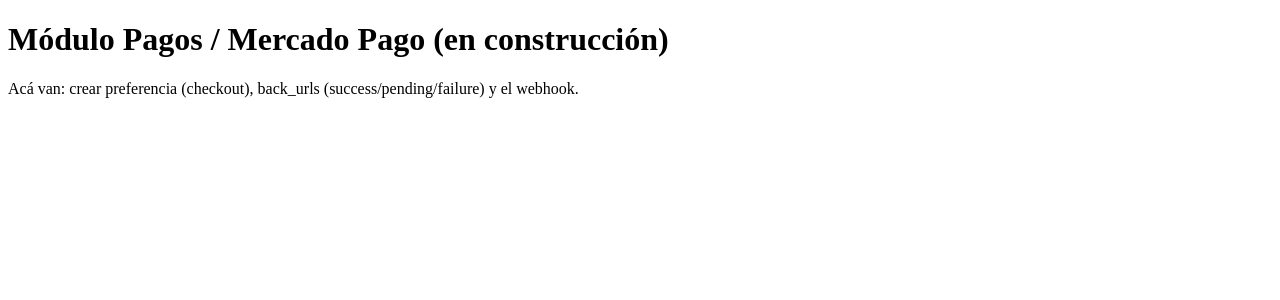
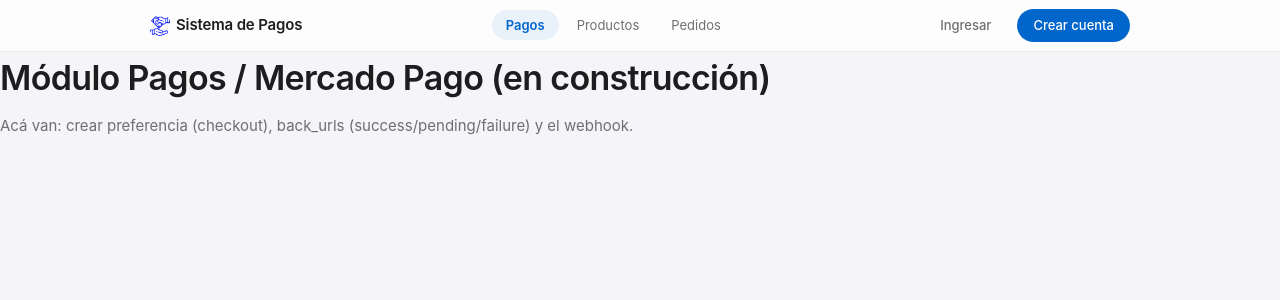
Before and after one commit to MisaelZanetti/Sistema_de_pagos, a Flask app: page /pagos/ in a window 1280 px wide. Shown: the top 300 px of the page. Run offline with Flask 3, Linux system fonts and the light colour scheme.

Commit message:
Agregar navbar con icono de marca y estilos estaticos

```diff
--- a/app/__init__.py
+++ b/app/__init__.py
@@ -24,8 +24,6 @@ def create_app(config_name='development'):
 
     @app.route('/')
     def index():
-        # Mientras no exista el módulo auth, manda directo a pagos.
-        # Cuando armes login, acá podés redirigir según autenticación.
         return redirect(url_for('pagos.index'))
 
     return app
--- /dev/null
+++ b/app/static/navbar.css
@@ -0,0 +1,208 @@
+/* app/static/css/navbar.css
+   Navbar estilo Apple: fondo translúcido con blur, tipografía SF Pro,
+   acentos en azul #0066cc / #0071e3, sin sombras duras.
+   Depende de las variables :root definidas en style.css — cargar
+   style.css ANTES que este archivo. */
+
+.navbar {
+    position: fixed;
+    top: 0;
+    left: 0;
+    right: 0;
+    z-index: 1000;
+    height: var(--navbar-height);
+    display: flex;
+    align-items: center;
+    justify-content: center;
+    background: var(--color-surface-translucent);
+    -webkit-backdrop-filter: saturate(180%) blur(20px);
+    backdrop-filter: saturate(180%) blur(20px);
+    border-bottom: 1px solid var(--color-border);
+}
+
+.navbar__inner {
+    width: 100%;
+    max-width: var(--max-width);
+    padding: 0 22px;
+    display: flex;
+    align-items: center;
+    justify-content: space-between;
+}
+
+.navbar__brand {
+    font-size: 15px;
+    font-weight: 600;
+    color: var(--color-text);
+    text-decoration: none;
+    letter-spacing: -0.01em;
+    display: flex;
+    align-items: center;
+    gap: 6px;
+}
+
+.navbar__brand:hover { color: var(--color-text); }
+
+.navbar__brand-icon {
+    width: 20px;
+    height: 20px;
+    border-radius: 6px;
+    display: block;
+    object-fit: contain;
+}
+
+.navbar__brand-dot {
+    width: 7px;
+    height: 7px;
+    border-radius: 50%;
+    background: linear-gradient(135deg, var(--color-blue), var(--color-blue-hover));
+    display: inline-block;
+}
+
+.navbar__links {
+    display: flex;
+    align-items: center;
+    gap: 4px;
+    list-style: none;
+    margin: 0;
+    padding: 0;
+}
+
+.navbar__link {
+    font-size: 13px;
+    font-weight: 400;
+    color: var(--color-text-secondary);
+    text-decoration: none;
+    padding: 7px 14px;
+    border-radius: var(--radius-pill);
+    transition: color 0.2s ease, background-color 0.2s ease;
+    white-space: nowrap;
+}
+
+.navbar__link:hover {
+    color: var(--color-text);
+    background-color: rgba(0, 0, 0, 0.04);
+}
+
+.navbar__link.is-active {
+    color: var(--color-blue);
+    font-weight: 600;
+    background-color: rgba(0, 102, 204, 0.08);
+}
+
+.navbar__auth {
+    display: flex;
+    align-items: center;
+    gap: 10px;
+}
+
+.navbar__user {
+    font-size: 13px;
+    color: var(--color-text-secondary);
+}
+
+.navbar__cta {
+    font-size: 13px;
+    font-weight: 500;
+    text-decoration: none;
+    padding: 7px 16px;
+    border-radius: var(--radius-pill);
+    transition: background-color 0.2s ease, opacity 0.2s ease;
+}
+
+.navbar__cta--primary {
+    background-color: var(--color-blue);
+    color: #ffffff;
+}
+
+.navbar__cta--primary:hover {
+    background-color: var(--color-blue-hover);
+    color: #ffffff;
+}
+
+.navbar__cta--ghost {
+    color: var(--color-text-secondary);
+}
+
+.navbar__cta--ghost:hover {
+    color: var(--color-text);
+}
+
+.navbar__toggle {
+    display: none;
+    background: none;
+    border: none;
+    cursor: pointer;
+    padding: 6px;
+    color: var(--color-text);
+}
+
+.navbar__toggle svg {
+    width: 20px;
+    height: 20px;
+    display: block;
+}
+
+/* --- Responsive: menú colapsable en mobile --- */
+@media (max-width: 720px) {
+    .navbar__toggle {
+        display: inline-flex;
+    }
+
+    .navbar__links {
+        position: fixed;
+        top: var(--navbar-height);
+        left: 0;
+        right: 0;
+        flex-direction: column;
+        align-items: stretch;
+        gap: 0;
+        background: var(--color-surface);
+        border-bottom: 1px solid var(--color-border);
+        padding: 8px 14px;
+        transform: translateY(-8px);
+        opacity: 0;
+        pointer-events: none;
+        transition: opacity 0.2s ease, transform 0.2s ease;
+    }
+
+    .navbar__links.is-open {
+        transform: translateY(0);
+        opacity: 1;
+        pointer-events: auto;
+    }
+
+    .navbar__link {
+        padding: 12px 10px;
+        border-radius: var(--radius-control);
+        width: 100%;
+        text-align: left;
+    }
+
+    .navbar__auth {
+        position: fixed;
+        top: calc(var(--navbar-height) + 1px);
+        left: 0;
+        right: 0;
+        background: var(--color-surface);
+        flex-direction: column;
+        align-items: stretch;
+        padding: 0 14px 12px;
+        gap: 6px;
+        transform: translateY(-8px);
+        opacity: 0;
+        pointer-events: none;
+        transition: opacity 0.2s ease, transform 0.2s ease;
+    }
+
+    .navbar__auth.is-open {
+        transform: translateY(0);
+        opacity: 1;
+        pointer-events: auto;
+    }
+
+    .navbar__cta,
+    .navbar__user {
+        width: 100%;
+        text-align: center;
+    }
+}
--- /dev/null
+++ b/app/static/style.css
@@ -0,0 +1,287 @@
+/* app/static/style.css
+   Sistema de diseño base del proyecto, estilo Apple.
+   Cargar ANTES que navbar.css (define las variables :root que
+   navbar.css y el resto de las pantallas reutilizan). */
+
+:root {
+    /* Colores */
+    --color-bg: #f5f5f7;
+    --color-surface: #ffffff;
+    --color-surface-translucent: rgba(255, 255, 255, 0.8);
+    --color-text: #1d1d1f;
+    --color-text-secondary: #6e6e73;
+    --color-border: rgba(0, 0, 0, 0.08);
+
+    --color-blue: #0066cc;
+    --color-blue-hover: #0071e3;
+    --color-green: #34c759;
+    --color-red: #ff3b30;
+    --color-orange: #ff9500;
+
+    /* Tipografía */
+    --font-sans: -apple-system, BlinkMacSystemFont, "SF Pro Display",
+        "SF Pro Text", "Segoe UI", Roboto, Helvetica, Arial, sans-serif;
+
+    /* Layout */
+    --navbar-height: 52px;
+    --radius-card: 28px;
+    --radius-control: 12px;
+    --radius-pill: 980px;
+    --max-width: 1024px;
+}
+
+/* --- Reset mínimo --- */
+* {
+    box-sizing: border-box;
+}
+
+html, body {
+    margin: 0;
+    padding: 0;
+}
+
+body {
+    background: var(--color-bg);
+    color: var(--color-text);
+    font-family: var(--font-sans);
+    font-size: 15px;
+    line-height: 1.5;
+    padding-top: var(--navbar-height);
+    -webkit-font-smoothing: antialiased;
+}
+
+img { max-width: 100%; display: block; }
+
+a { color: var(--color-blue); text-decoration: none; }
+a:hover { color: var(--color-blue-hover); }
+
+/* --- Tipografía --- */
+h1, h2, h3, h4 {
+    font-weight: 600;
+    letter-spacing: -0.02em;
+    color: var(--color-text);
+    margin: 0 0 12px;
+}
+
+h1 { font-size: 34px; }
+h2 { font-size: 26px; }
+h3 { font-size: 20px; }
+
+p {
+    color: var(--color-text-secondary);
+    margin: 0 0 12px;
+}
+
+.text-muted { color: var(--color-text-secondary); }
+.text-center { text-align: center; }
+
+/* --- Layout / contenedor --- */
+.container {
+    max-width: var(--max-width);
+    margin: 0 auto;
+    padding: 32px 22px;
+}
+
+.page-header {
+    margin-bottom: 24px;
+}
+
+.grid {
+    display: grid;
+    gap: 20px;
+}
+
+.grid-2 { grid-template-columns: repeat(2, 1fr); }
+.grid-3 { grid-template-columns: repeat(3, 1fr); }
+
+@media (max-width: 720px) {
+    .grid-2, .grid-3 { grid-template-columns: 1fr; }
+}
+
+/* --- Tarjetas (28px, sin sombra) --- */
+.card {
+    background: var(--color-surface);
+    border: 1px solid var(--color-border);
+    border-radius: var(--radius-card);
+    padding: 28px;
+}
+
+.card + .card { margin-top: 16px; }
+
+.card__title {
+    font-size: 18px;
+    font-weight: 600;
+    margin: 0 0 6px;
+}
+
+.card__meta {
+    font-size: 13px;
+    color: var(--color-text-secondary);
+    margin: 0 0 16px;
+}
+
+/* --- Botones --- */
+.btn {
+    display: inline-flex;
+    align-items: center;
+    justify-content: center;
+    gap: 6px;
+    font-family: inherit;
+    font-size: 14px;
+    font-weight: 500;
+    padding: 10px 20px;
+    border-radius: var(--radius-pill);
+    border: 1px solid transparent;
+    cursor: pointer;
+    text-decoration: none;
+    transition: background-color 0.2s ease, color 0.2s ease, opacity 0.2s ease;
+}
+
+.btn:disabled { opacity: 0.5; cursor: not-allowed; }
+
+.btn--primary {
+    background: var(--color-blue);
+    color: #ffffff;
+}
+.btn--primary:hover { background: var(--color-blue-hover); color: #ffffff; }
+
+.btn--secondary {
+    background: var(--color-bg);
+    color: var(--color-text);
+    border-color: var(--color-border);
+}
+.btn--secondary:hover { background: #ececee; color: var(--color-text); }
+
+.btn--ghost {
+    background: transparent;
+    color: var(--color-blue);
+}
+.btn--ghost:hover { background: rgba(0, 102, 204, 0.08); }
+
+.btn--danger {
+    background: var(--color-red);
+    color: #ffffff;
+}
+.btn--danger:hover { opacity: 0.88; color: #ffffff; }
+
+.btn--sm { padding: 6px 14px; font-size: 13px; }
+.btn--block { display: flex; width: 100%; }
+
+/* --- Formularios (WTForms) --- */
+.form-group {
+    margin-bottom: 18px;
+}
+
+.form-label {
+    display: block;
+    font-size: 13px;
+    font-weight: 500;
+    color: var(--color-text);
+    margin-bottom: 6px;
+}
+
+.form-control {
+    width: 100%;
+    font-family: inherit;
+    font-size: 14px;
+    color: var(--color-text);
+    background: var(--color-surface);
+    border: 1px solid var(--color-border);
+    border-radius: var(--radius-control);
+    padding: 11px 14px;
+    transition: border-color 0.2s ease, box-shadow 0.2s ease;
+}
+
+.form-control:focus {
+    outline: none;
+    border-color: var(--color-blue);
+    box-shadow: 0 0 0 3px rgba(0, 102, 204, 0.15);
+}
+
+.form-error {
+    color: var(--color-red);
+    font-size: 12px;
+    margin-top: 4px;
+}
+
+select.form-control { appearance: none; }
+textarea.form-control { resize: vertical; min-height: 100px; }
+
+/* --- Tablas (listados de productos / pedidos) --- */
+.table-wrap {
+    background: var(--color-surface);
+    border: 1px solid var(--color-border);
+    border-radius: var(--radius-card);
+    overflow: hidden;
+}
+
+table {
+    width: 100%;
+    border-collapse: collapse;
+    font-size: 14px;
+}
+
+thead th {
+    text-align: left;
+    font-size: 12px;
+    font-weight: 600;
+    text-transform: uppercase;
+    letter-spacing: 0.03em;
+    color: var(--color-text-secondary);
+    padding: 14px 20px;
+    border-bottom: 1px solid var(--color-border);
+}
+
+tbody td {
+    padding: 14px 20px;
+    border-bottom: 1px solid var(--color-border);
+    color: var(--color-text);
+}
+
+tbody tr:last-child td { border-bottom: none; }
+tbody tr:hover { background: rgba(0, 0, 0, 0.02); }
+
+/* --- Badges de estado (pedido / pago) --- */
+.badge {
+    display: inline-flex;
+    align-items: center;
+    font-size: 12px;
+    font-weight: 600;
+    padding: 4px 12px;
+    border-radius: var(--radius-pill);
+}
+
+.badge--pendiente  { background: rgba(255, 149, 0, 0.12); color: var(--color-orange); }
+.badge--pagado,
+.badge--approved    { background: rgba(52, 199, 89, 0.12); color: #1e7e34; }
+.badge--cancelado,
+.badge--rejected    { background: rgba(255, 59, 48, 0.12); color: var(--color-red); }
+.badge--error       { background: rgba(255, 59, 48, 0.12); color: var(--color-red); }
+
+/* --- Alertas (flash messages) --- */
+.app-flash {
+    max-width: var(--max-width);
+    margin: 16px auto 0;
+    padding: 0 22px;
+}
+
+.alert {
+    padding: 10px 16px;
+    border-radius: var(--radius-control);
+    font-size: 13px;
+    margin-bottom: 8px;
+    background: var(--color-surface);
+    border: 1px solid var(--color-border);
+}
+
+.alert-success { border-color: rgba(52, 199, 89, 0.4); color: #1e7e34; }
+.alert-danger  { border-color: rgba(255, 59, 48, 0.4); color: #c0392b; }
+.alert-info    { border-color: rgba(0, 102, 204, 0.3); color: var(--color-blue); }
+.alert-warning { border-color: rgba(255, 149, 0, 0.4); color: #b8860b; }
+
+/* --- Estado vacío --- */
+.empty-state {
+    text-align: center;
+    padding: 60px 20px;
+    color: var(--color-text-secondary);
+}
--- a/app/templates/base.html
+++ b/app/templates/base.html
@@ -1,13 +1,56 @@
 <!DOCTYPE html>
 <html lang="es">
+
 <head>
   <meta charset="UTF-8">
   <meta name="viewport" content="width=device-width, initial-scale=1.0">
   <title>{% block title %}Sistema de Pagos{% endblock %}</title>
+  <link rel="stylesheet" href="{{ url_for('static', filename='style.css') }}">
+  <link rel="stylesheet" href="{{ url_for('static', filename='navbar.css') }}">
 </head>
+
 <body>
-    {# Vas a meter acá tu navbar y tu CSS. Si usás Bootstrap o algo
-       propio, los enlaces van en este head. #}
+  <nav class="navbar">
+    <div class="navbar__inner">
+      <a class="navbar__brand" href="{{ url_for('pagos.index') }}">
+        <img class="navbar__brand-icon" src="{{ url_for('static', filename='icon.png') }}" alt="Icono de la marca">
+        Sistema de Pagos
+      </a>
+
+      <button class="navbar__toggle" type="button" aria-label="Abrir menú" aria-expanded="false">
+        <svg viewBox="0 0 24 24" fill="none" stroke="currentColor" stroke-width="1.8">
+          <path d="M3 6h18M3 12h18M3 18h18" stroke-linecap="round" />
+        </svg>
+      </button>
+
+      <ul class="navbar__links">
+        <li>
+          <a class="navbar__link {% if request.blueprint == 'pagos' %}is-active{% endif %}"
+            href="{{ url_for('pagos.index') }}">Pagos</a>
+        </li>
+        <li>
+          <a class="navbar__link {% if request.blueprint == 'productos' %}is-active{% endif %}"
+            href="{{ url_for('productos.index') }}">Productos</a>
+        </li>
+        <li>
+          <a class="navbar__link {% if request.blueprint == 'pedidos' %}is-active{% endif %}"
+            href="{{ url_for('pedidos.index') }}">Pedidos</a>
+        </li>
+      </ul>
+
+      <div class="navbar__auth">
+        {% if current_user.is_authenticated %}
+        <span class="navbar__user">Hola, {{ current_user.first_name }}</span>
+        {# Reemplazar por url_for('auth.logout') cuando exista esa ruta #}
+        <a class="navbar__cta navbar__cta--ghost" href="{{ url_for('auth.index') }}">Salir</a>
+        {% else %}
+        {# Reemplazar por url_for('auth.login') / url_for('auth.register') cuando existan #}
+        <a class="navbar__cta navbar__cta--ghost" href="{{ url_for('auth.index') }}">Ingresar</a>
+        <a class="navbar__cta navbar__cta--primary" href="{{ url_for('auth.index') }}">Crear cuenta</a>
+        {% endif %}
+      </div>
+    </div>
+  </nav>
   <main>
     {% with messages = get_flashed_messages(with_categories=true) %}
     {% if messages %}
@@ -19,4 +62,5 @@
     {% block content %}{% endblock %}
   </main>
 </body>
+
 </html>
```
Also changed, not shown: app/static/icon.png (added). Lines whose indentation alone changed are shown as unchanged.
